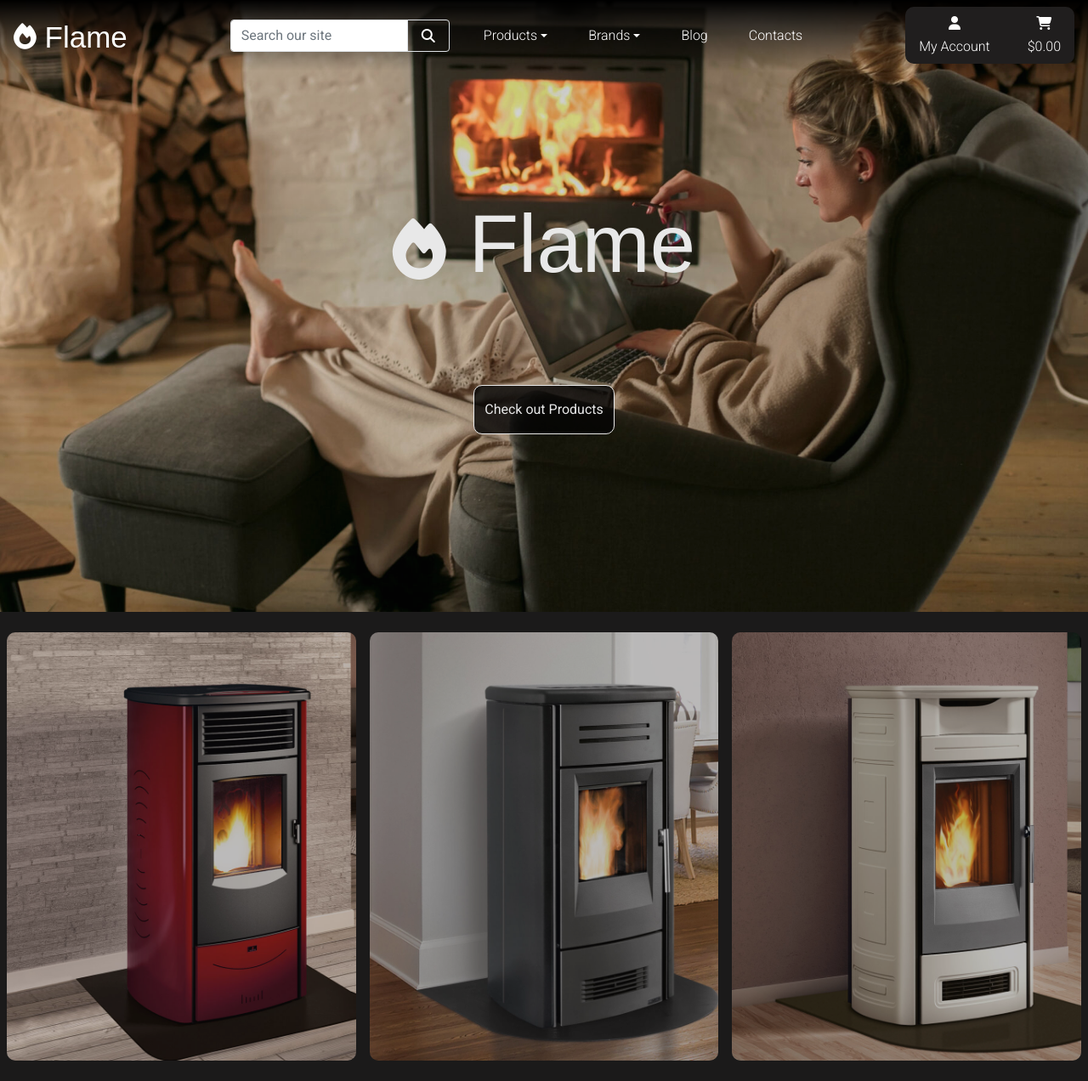
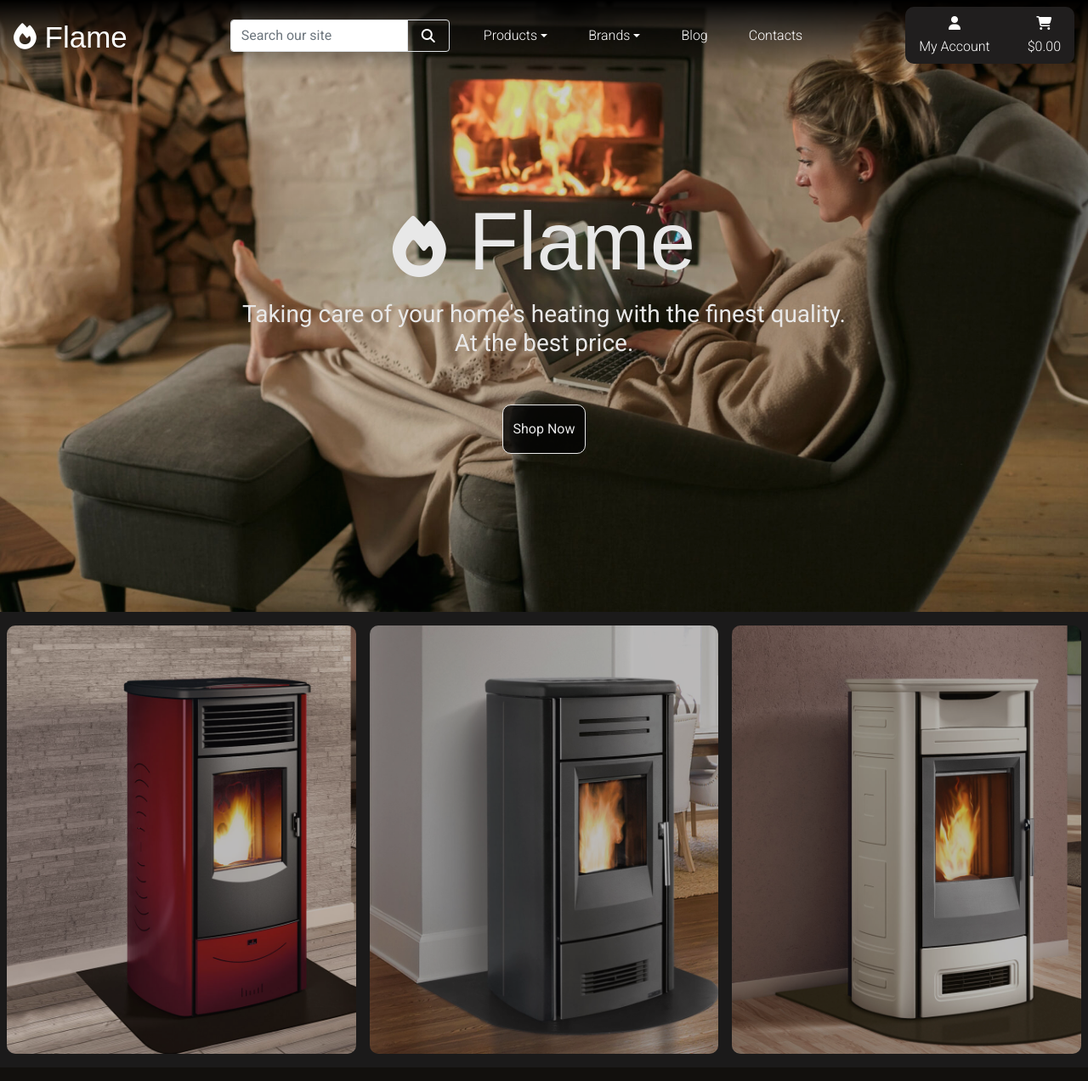
Before and after one commit to Hidnish/Milestone-Project-4-Flame, a Django app: page / in a window 1280 px wide. Shown: the whole page at 85% size. Run offline with Django 3.2, Linux system fonts and the light colour scheme; data comes from the database, SQL or seed files in the repository; some libraries are stand-ins or nearby versions; some web fonts are replaced.

Commit message:
Add home tagline

```diff
--- a/home/templates/home/index.html
+++ b/home/templates/home/index.html
@@ -12,19 +12,21 @@
 {% block content %}
 <div class="home-container container-fluid">
     <div class="row h-100 justify-content-center text-center text-white">
-        <div class="col-12 my-auto pt-10">
-            <h1 class="display-1 logo-font"><i class="fas fa-fire display-3"></i> Flame</h1>
-        </div>
-        <div>
+        <div class="col-12 my-auto pt-5">
+            <h1 class="display-1 t-shadow logo-font pb-1"><i class="fas fa-fire display-3"></i> Flame</h1>
+            <p class="h3 font-weight-normal t-shadow pb-5">
+                Taking care of your home's heating with the finest quality. <br>
+                At the best price.
+            </p>
             <h4>
                 <a href="{% url 'products' %}" class="btn btn-large btn-products py-3 text-white scale">
-                    Check out Products
+                    Shop Now
                 </a>
             </h4>
         </div>
     </div>
 </div>
-<div class="container-fluid py-3">
+<div class="container-fluid py-2">
     <div class="row h-100 d-flex justify-content-around vh-65">
         <div class="col-12 col-lg-4 d-flex justify-content-center p-2">
             <a class="bg-pellet radius-10 mb-3 h-100 w-100" href="{% url 'products' %}?category=pellet_stoves">
```
